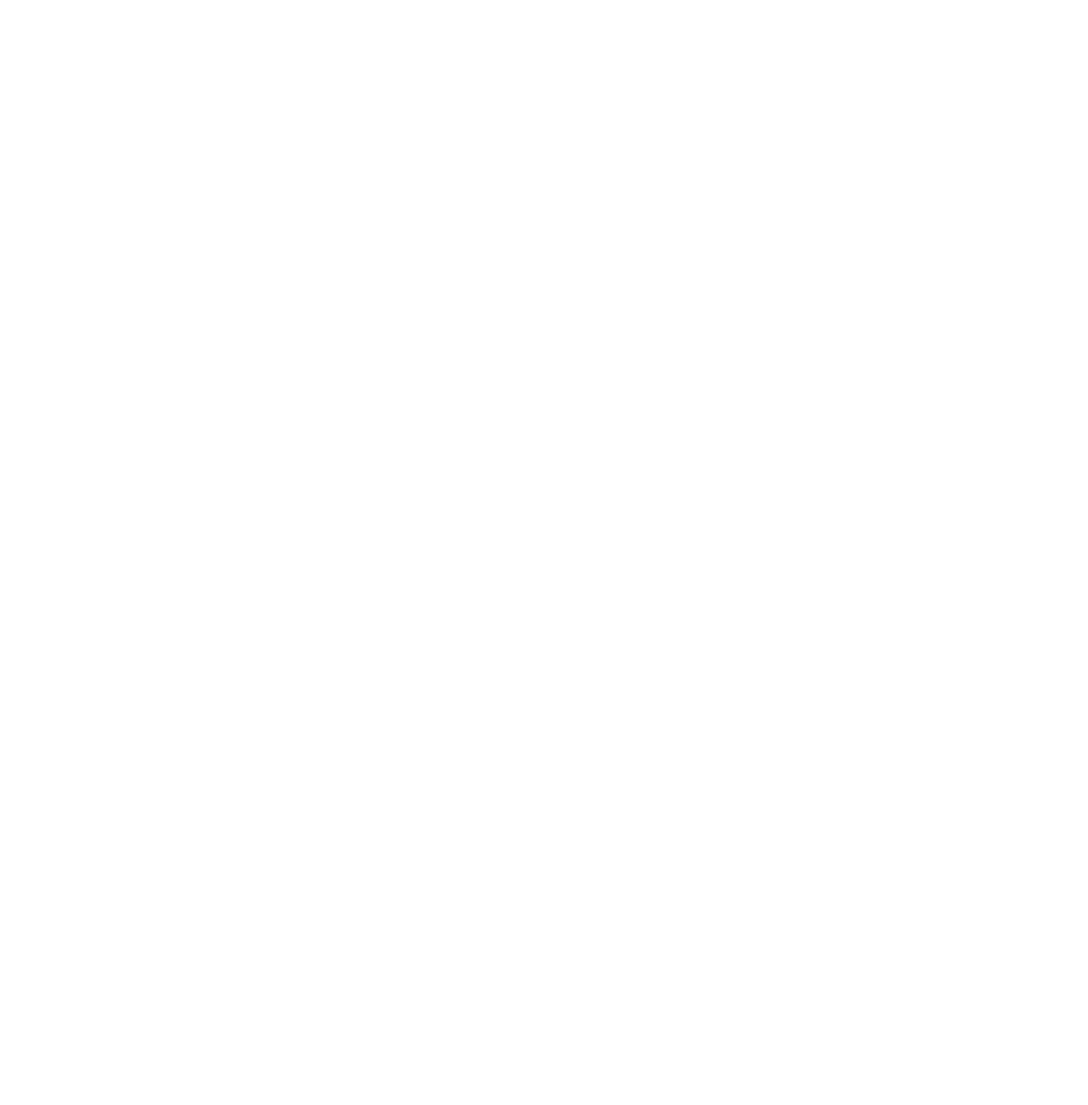
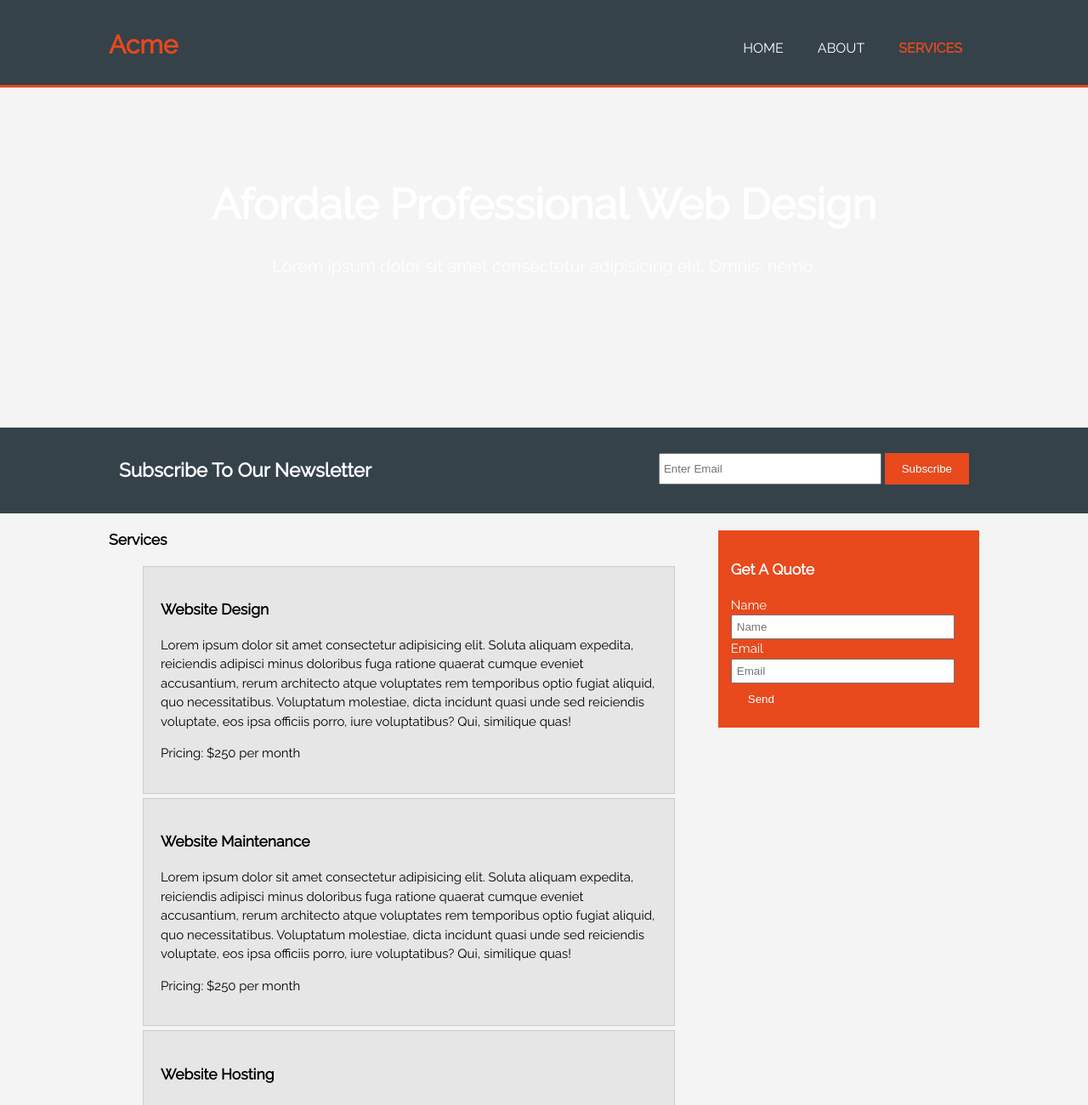
Before and after one commit to OstapHetman/web-10, a plain HTML site: page services.html in a window 1280 px wide. Shown: the top 1300 px of the page at 85% size. Before the commit the page ends 800 px from the top, so only its background shows below. Drawn offline with Linux system fonts and the light colour scheme.

Commit message:
finish styling services page

```diff
--- a/css/style.css
+++ b/css/style.css
@@ -168,7 +168,21 @@ aside#sidebar {
 
 /* Main-col */
 
+aside#sidebar .quote input,
+aside#sidebar .quote textarea {
+    width: 90%;
+    padding: 5px;
+}
+
 article#main-col {
     float: left;
     width: 65%;
 }
+
+ul#services li {
+    list-style: none;
+    padding: 20px;
+    border: #ccc solid 1px;
+    margin-bottom: 5px;
+    background: #e6e6e6;
+}
--- a/services.html
+++ b/services.html
@@ -0,0 +1,115 @@
+<!DOCTYPE html>
+<html lang="en">
+
+<head>
+    <meta charset="UTF-8">
+    <meta name="viewport" content="width=device-width, initial-scale=1.0">
+    <meta http-equiv="X-UA-Compatible" content="ie=edge">
+    <title>Acme | Services</title>
+    <link rel="stylesheet" href="css/style.css">
+    <link rel="stylesheet" href="https://maxcdn.bootstrapcdn.com/font-awesome/4.7.0/css/font-awesome.min.css">
+    <link href="https://fonts.googleapis.com/css?family=Raleway" rel="stylesheet">
+</head>
+
+<body>
+    <header>
+        <div class="container">
+            <div id="branding">
+                <h1>Acme</h1>
+            </div>
+            <nav>
+                <ul>
+                    <li>
+                        <a href="index.html">Home</a>
+                    </li>
+                    <li>
+                        <a href="about.html">About</a>
+                    </li>
+                    <li class="current">
+                        <a href="services.html">Services</a>
+                    </li>
+                </ul>
+            </nav>
+        </div>
+    </header>
+
+    <section id="showcase">
+        <div class="container">
+            <h1>Afordale Professional Web Design</h1>
+            <p>Lorem ipsum dolor sit amet consectetur adipisicing elit. Omnis, nemo.</p>
+
+        </div>
+    </section>
+    <section id="newsletter">
+        <div class="container">
+            <h1>Subscribe To Our Newsletter</h1>
+            <form action="process.php">
+                <input type="email" placeholder="Enter Email">
+                <button type="submit" class="button_1">Subscribe</button>
+            </form>
+        </div>
+    </section>
+
+    <section id="main">
+        <div class="container">
+            <article id="main-col">
+                <h1 class="page-title">Services</h1>
+                <ul id="services">
+                    <li>
+                        <h3>Website Design</h3>
+                        <p>Lorem ipsum dolor sit amet consectetur adipisicing elit. Soluta aliquam expedita, reiciendis adipisci minus doloribus fuga ratione quaerat cumque eveniet accusantium, rerum architecto atque voluptates rem temporibus optio fugiat
+                            aliquid, quo necessitatibus. Voluptatum molestiae, dicta incidunt quasi unde sed reiciendis voluptate, eos ipsa officiis porro, iure voluptatibus? Qui, similique quas!
+
+                        </p>
+                        <p>Pricing: $250 per month</p>
+
+
+                    </li>
+                    <li>
+                        <h3>Website Maintenance</h3>
+                        <p>Lorem ipsum dolor sit amet consectetur adipisicing elit. Soluta aliquam expedita, reiciendis adipisci minus doloribus fuga ratione quaerat cumque eveniet accusantium, rerum architecto atque voluptates rem temporibus optio fugiat
+                            aliquid, quo necessitatibus. Voluptatum molestiae, dicta incidunt quasi unde sed reiciendis voluptate, eos ipsa officiis porro, iure voluptatibus? Qui, similique quas!
+
+                        </p>
+                        <p>Pricing: $250 per month</p>
+
+
+                    </li>
+                    <li>
+                        <h3>Website Hosting</h3>
+                        <p>Lorem ipsum dolor sit amet consectetur adipisicing elit. Soluta aliquam expedita, reiciendis adipisci minus doloribus fuga ratione quaerat cumque eveniet accusantium, rerum architecto atque voluptates rem temporibus optio fugiat
+                            aliquid, quo necessitatibus. Voluptatum molestiae, dicta incidunt quasi unde sed reiciendis voluptate, eos ipsa officiis porro, iure voluptatibus? Qui, similique quas!
+
+                        </p>
+                        <p>Pricing: $250 per month</p>
+
+
+                    </li>
+                </ul>
+            </article>
+            <aside id="sidebar">
+                <div class="dark">
+                    <h3>Get A Quote</h3>
+                    <form action="" class="quote">
+                        <div>
+                            <label for="">Name</label><br>
+                            <input type="text" placeholder="Name">
+                        </div>
+                        <div>
+                            <label for="">Email</label><br>
+                            <input type="email" placeholder="Email">
+                        </div>
+                        <button class="button_1" type="submit">Send</button>
+                    </form>
+
+                </div>
+            </aside>
+        </div>
+    </section>
+
+    <footer>
+        <p>Acme, Copyright &copy; 2017</p>
+    </footer>
+</body>
+
+</html>
```
